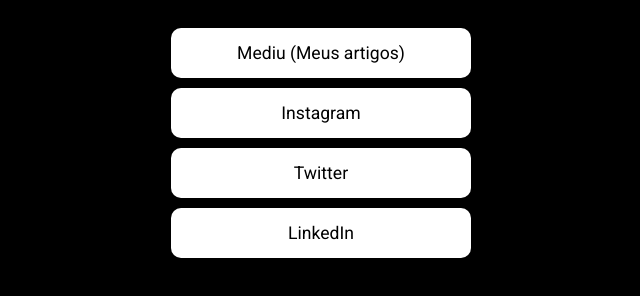
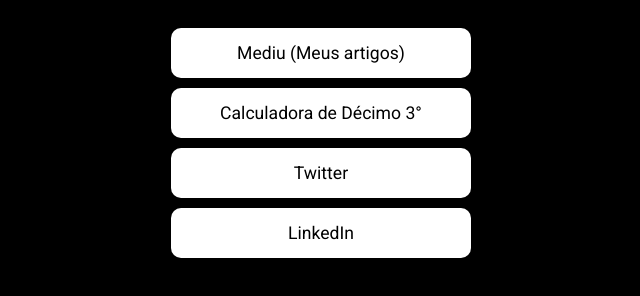
Before and after one commit to dalatilacerda/LinkPages-, a plain HTML site: page index.html in a window 1280 px wide. Shown: the part 388-684 px from the top of the page, without its empty margins (319-959 px from the left). Drawn offline with Linux system fonts and the light colour scheme.

Commit message:
Update index.html

```diff
--- a/index.html
+++ b/index.html
@@ -103,7 +103,7 @@
         </div>
         <div class="links">
             <a href="https://medium.com/@dalatilacerda" class="link-button" target="_blank">Mediu (Meus artigos)</a>
-            <a href="https://www.instagram.com/seuusuario" class="link-button" target="_blank">Instagram</a>
+            <a href="https://dalatilacerda.github.io/CalculadoraD-cimoTerceiro/" class="link-button" target="_blank">Calculadora de Décimo 3°</a>
             <a href="https://www.twitter.com/seuusuario" class="link-button" target="_blank">Twitter</a>
             <a href="https://www.linkedin.com/in/seuusuario" class="link-button" target="_blank">LinkedIn</a>
             <!-- Adicione mais links conforme necessário -->
```
